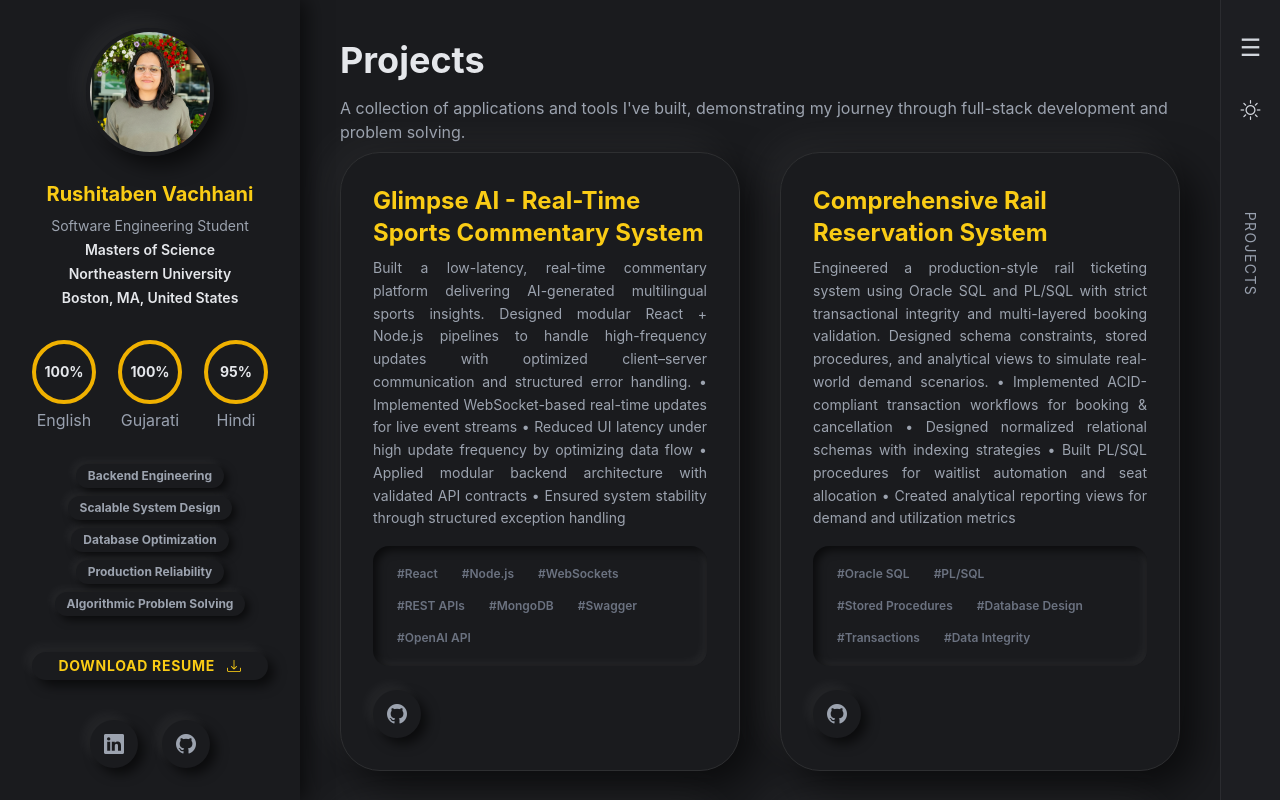
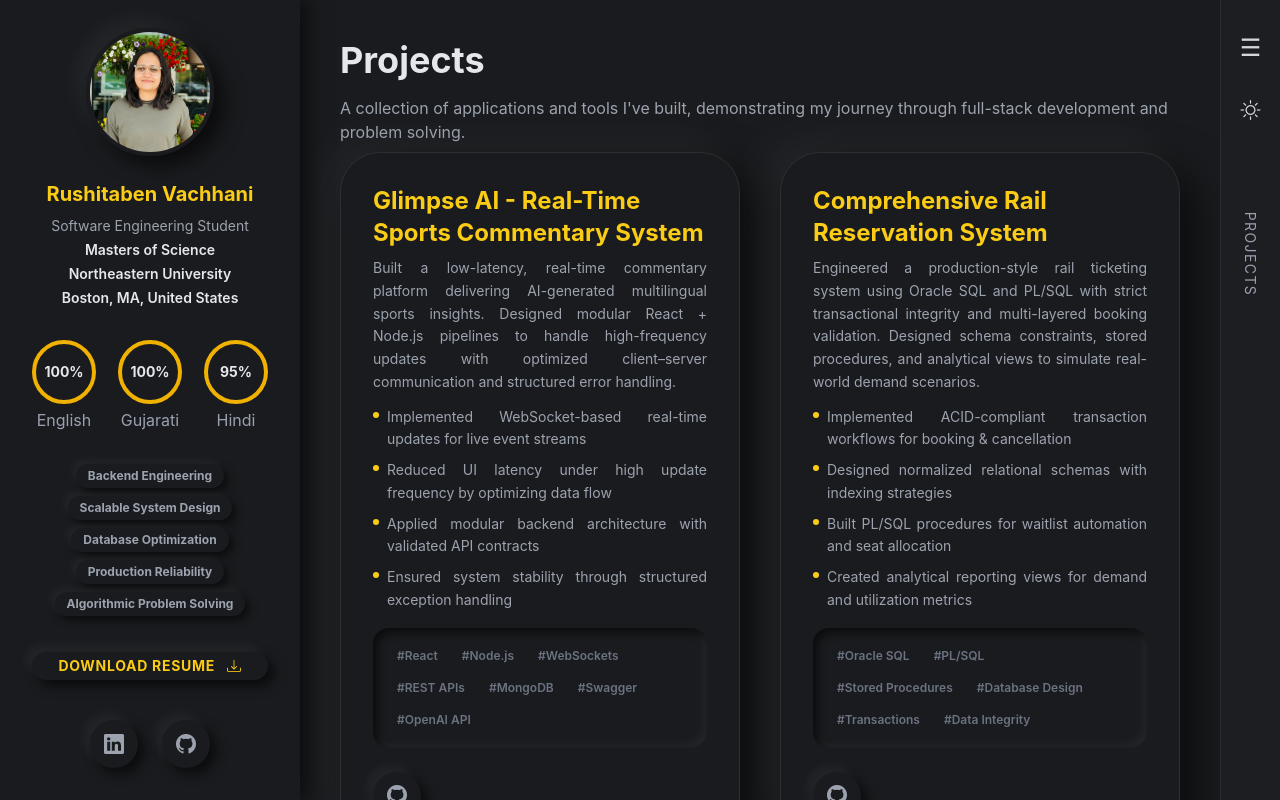
Before and after one commit to rushita-vachhani/resume, a Next.js app: page /projects in a window 1280 px wide. Built offline with nearby package versions, Linux system fonts and the light colour scheme.

Commit message:
Refactor ProjectCard component to enhance project description display; separate summary and bullet points for improved clarity and presentation.

```diff
--- a/src/app/components/ProjectCard.tsx
+++ b/src/app/components/ProjectCard.tsx
@@ -2,6 +2,10 @@ import { Project } from "@/data/projects";
 import Link from "next/link";
 
 export default function ProjectCard({ project }: { project: Project }) {
+  const parts = project.description.split("•");
+  const summary = parts[0].trim();
+  const bullets = parts.slice(1).map((s) => s.trim()).filter((s) => s);
+
   return (
     <article
       className="
@@ -18,9 +22,21 @@ export default function ProjectCard({ project }: { project: Project }) {
         <h3 className="text-2xl font-bold text-primary mb-2">
           {project.title}
         </h3>
-        <p className="text-text-secondary leading-relaxed text-sm text-justify">
-          {project.description}
-        </p>
+        {summary && (
+          <p className="text-text-secondary leading-relaxed text-sm text-justify mb-3">
+            {summary}
+          </p>
+        )}
+        {bullets.length > 0 && (
+          <ul className="space-y-2">
+            {bullets.map((bullet, index) => (
+              <li key={index} className="flex items-start text-sm text-text-secondary text-justify">
+                <span className="inline-block w-1.5 h-1.5 rounded-full bg-primary mt-1.5 mr-2 flex-shrink-0"></span>
+                <span className="leading-relaxed">{bullet}</span>
+              </li>
+            ))}
+          </ul>
+        )}
       </div>
 
       {/* Skills - Inset Look */}
```
